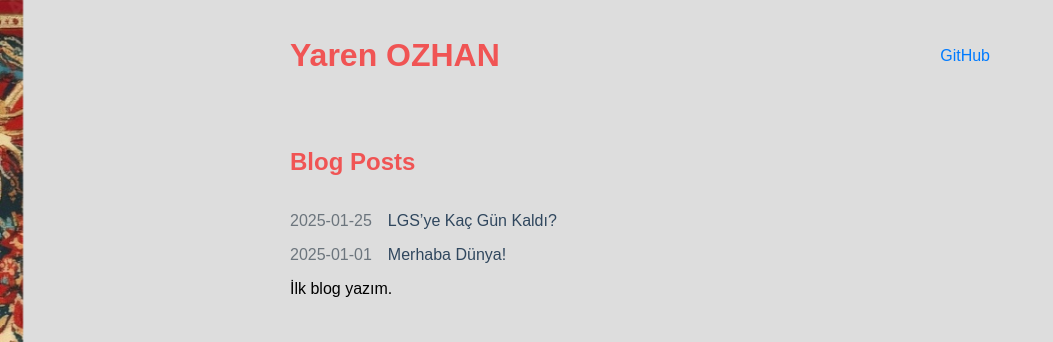
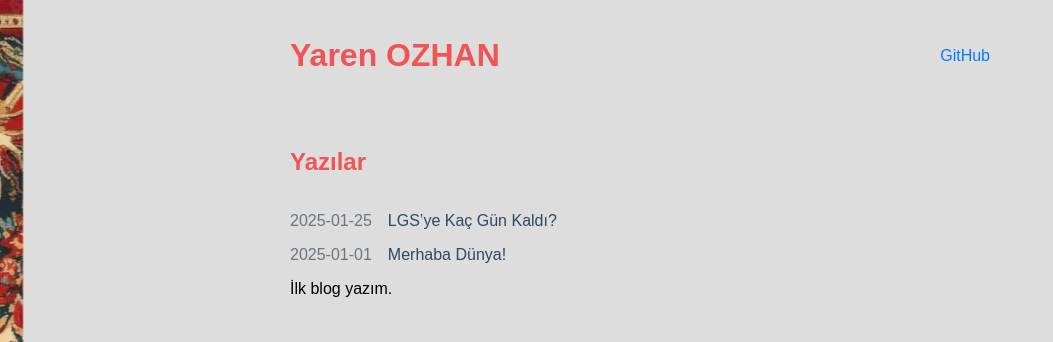
Before and after one commit to yrnzhn/yrnzhn.github.io, a Jekyll site: the page built from index.html, in a window 1280 px wide. Shown: the top 342 px of the page, without its empty margins (0-1053 px from the left). Built offline with Jekyll 4.4.1, drawn with Linux system fonts in a browser that asks for light colours.

Commit message:
index sayfası turkceye cevrildi

```diff
--- a/index.html
+++ b/index.html
@@ -13,7 +13,7 @@
     </header>
     <main>
         <section>
-            <h2>Blog Posts</h2>
+            <h2>Yazılar</h2>
             {% for post in site.posts %}
             <article>
                 <div class="post-header">
```
